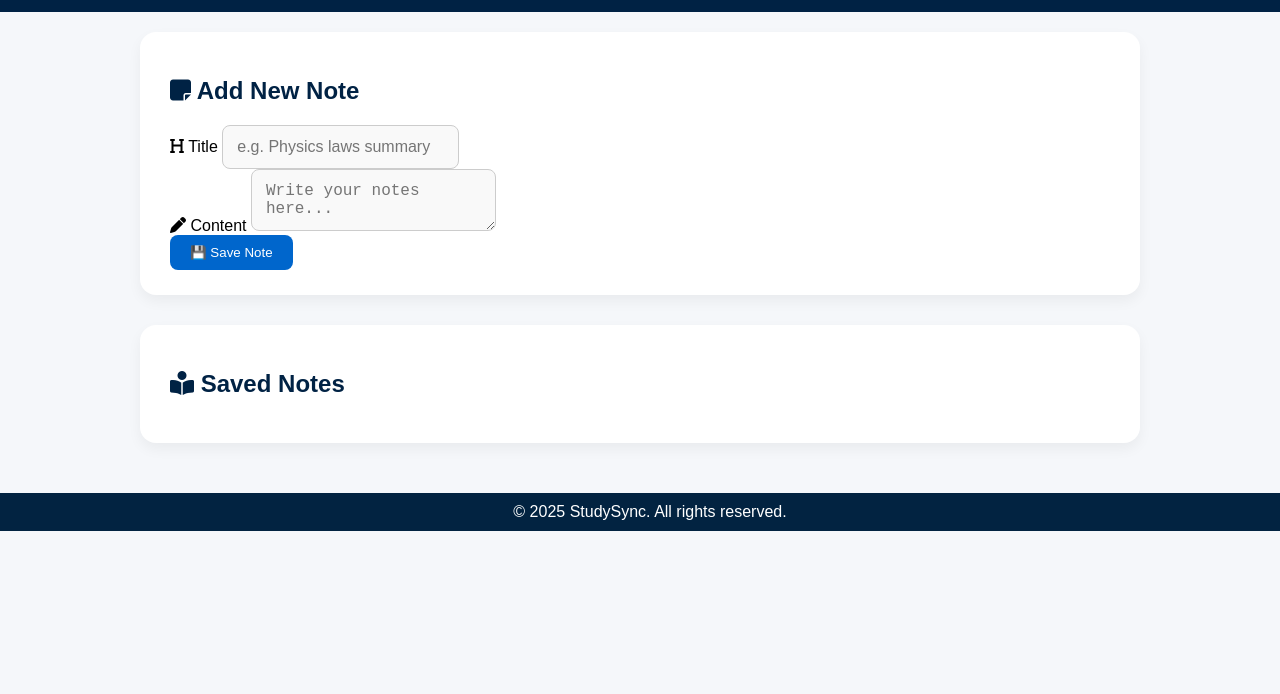
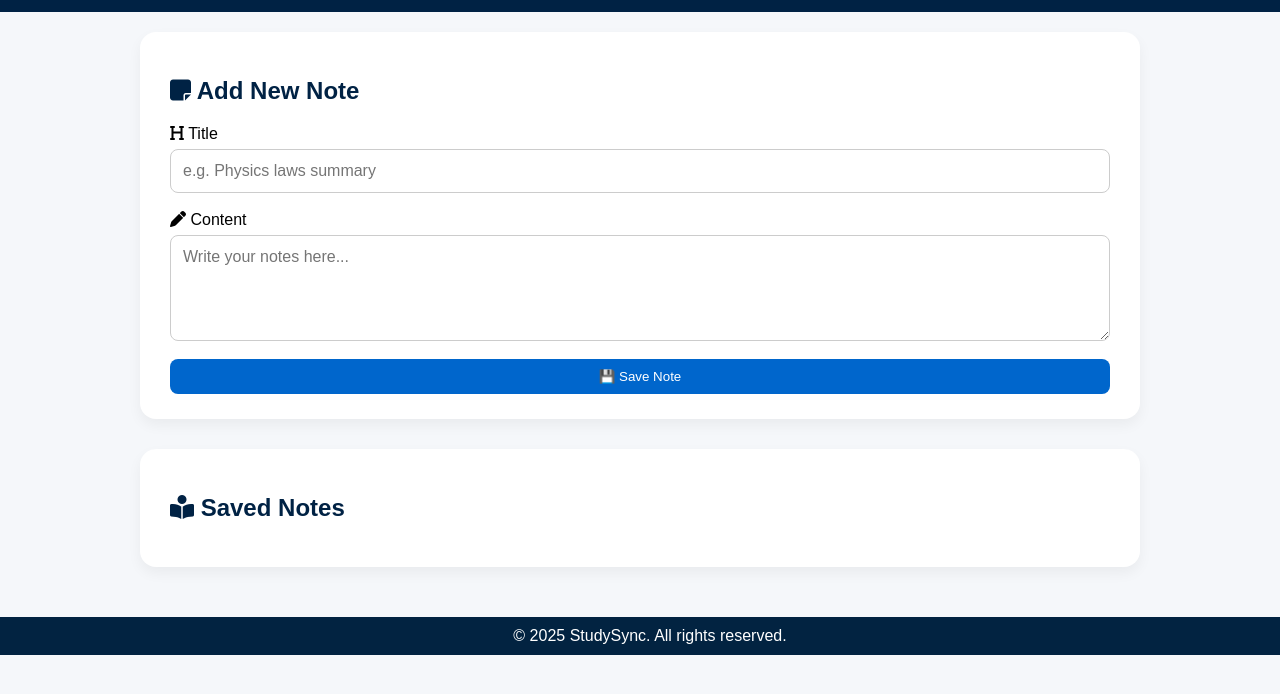
Before and after one commit to shrey-bhandary/StudySync, a plain HTML site: page notes.html in a window 1280 px wide. Shown: the part 58-752 px from the top of the page. Drawn offline with Linux system fonts and the light colour scheme.

Commit message:
Update style.css

```diff
--- a/style.css
+++ b/style.css
@@ -161,30 +161,41 @@ input:checked + .slider:before {
   gap: 15px;
 }
 
-.styled-form input,
-.styled-form select,
-.styled-form textarea {
-  padding: 12px 14px;
+.styled-form,
+form {
+  display: flex;
+  flex-direction: column;
+  gap: 18px;
+}
+
+.form-group {
+  display: flex;
+  flex-direction: column;
+}
+
+.form-group label {
+  margin-bottom: 6px;
+  font-weight: 500;
+}
+
+.form-group input,
+.form-group select,
+.form-group textarea {
+  padding: 12px;
+  font-size: 1rem;
   border-radius: 8px;
   border: 1px solid #ccc;
-  font-size: 1rem;
-  background: #f9f9f9;
-  transition: border 0.2s ease, box-shadow 0.2s ease;
+  font-family: 'Poppins', sans-serif;
 }
 
-.styled-form input:focus,
-.styled-form select:focus,
-.styled-form textarea:focus {
-  border-color: #0066cc;
-  box-shadow: 0 0 0 2px rgba(0, 102, 204, 0.2);
-  outline: none;
-  background-color: white;
+textarea {
+  resize: vertical;
+  min-height: 80px;
 }
 
-/* Dark theme input */
-.dark-theme .styled-form input,
-.dark-theme .styled-form select,
-.dark-theme .styled-form textarea {
+.dark-theme input,
+.dark-theme select,
+.dark-theme textarea {
   background-color: #1f3a5f;
   color: white;
   border: 1px solid #3c597c;
```
